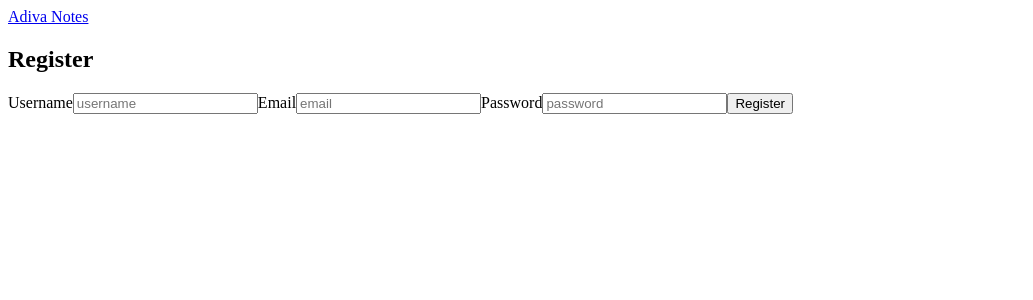
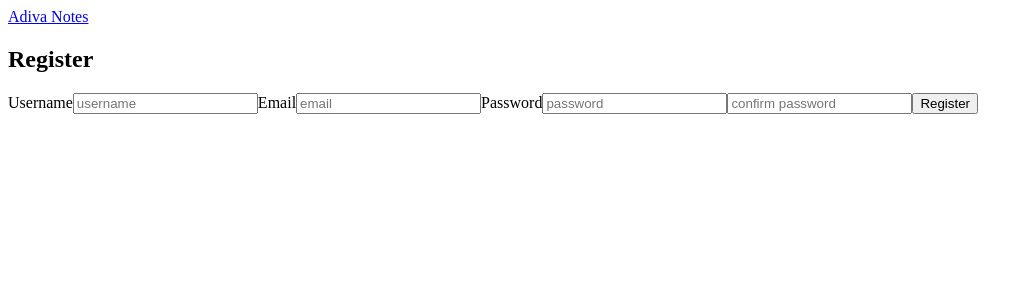
Before and after one commit to adiva-prayoga/dicoding-intermediate-final, a React (Vite) app: page /register in a window 1280 px wide. Shown: the top 300 px of the page, without its empty margins (0-1033 px from the left). Built offline with nearby package versions, Linux system fonts and the light colour scheme; the HTML template or start-up script is replaced by a standard one.

Commit message:
:children_crossing: Confirm Password

```diff
--- a/src/pages/RegisterPage.jsx
+++ b/src/pages/RegisterPage.jsx
@@ -9,6 +9,7 @@ function RegisterPage() {
     name: "",
     email: "",
     password: "",
+    confirmPassword: "",
   });
 
   const handleChange = (event) => {
@@ -19,7 +20,14 @@ function RegisterPage() {
   const handleSubmit = async (event) => {
     event.preventDefault();
     try {
-      const { name, email, password } = state;
+      const { name, email, password, confirmPassword } = state;
+
+      // Check if the password and confirm password match
+      if (password !== confirmPassword) {
+        alert("Password and confirm password do not match");
+        return;
+      }
+
       const { error } = await register({ name, email, password });
       if (!error) {
         navigate("/");
@@ -61,6 +69,14 @@ function RegisterPage() {
             onChange={handleChange}
             required
           />
+          <input
+            type="password"
+            name="confirmPassword"
+            placeholder="confirm password"
+            value={state.confirmPassword}
+            onChange={handleChange}
+            required
+          />
           <button
             type="submit"
             className="submit-button"
```
